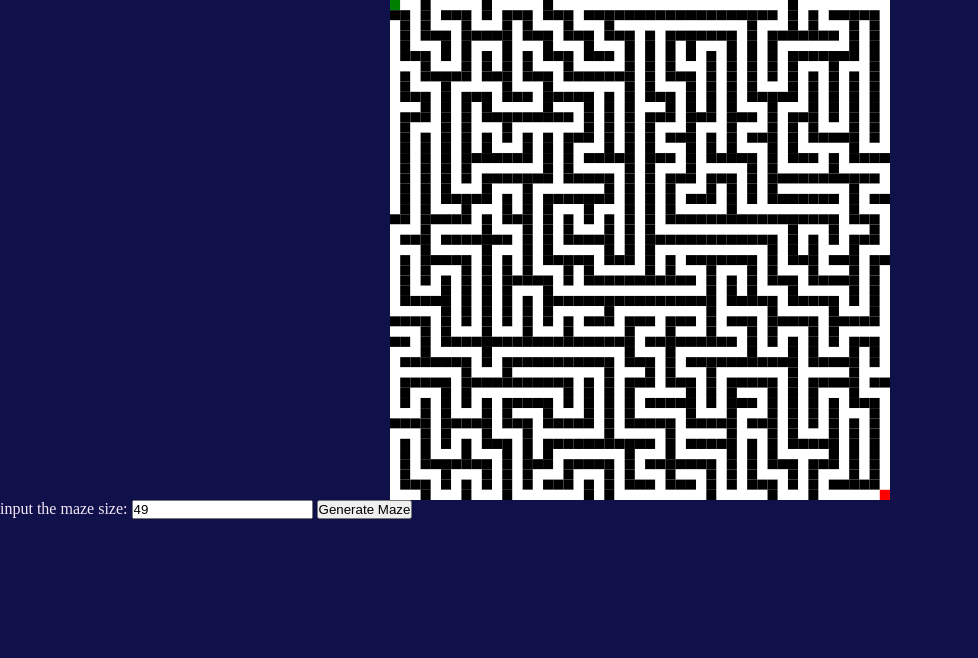
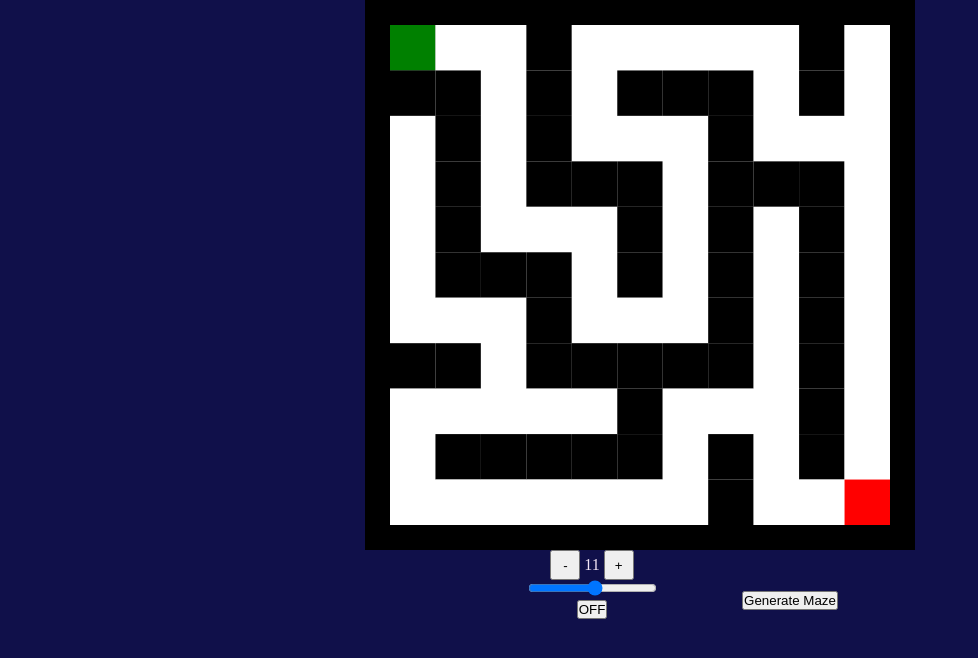
Before and after one commit to RealBenjo/solve-labyrinth, a plain HTML site: page index.html in a window 1280 px wide. Shown: the whole page, without its empty margins (0-978 px from the left). Drawn offline with Linux system fonts and the light colour scheme.

Commit message:
maze animation user can now input: + the maze size + if they want to see the maze generation or not + maze generation speed so they can better see how the maze is generated

```diff
--- a/css/style.css
+++ b/css/style.css
@@ -2,6 +2,7 @@
 :root {
   --primary-bg-color: #10104a;
   --primary-text-color: #f4e7f6;
+  --maze-bg-color: #000000;
 }
 
 * {
@@ -18,10 +19,25 @@ body {
   height: 100vh;
 }
 #maze_container {
-  width: 500px;
-  height: 500px;
+  background-color: var(--maze-bg-color);
+  width: 550px;
+  height: 550px;
+}
+#param_container {
+  height: 100px;
+  width: 300px;
 }
 
+.centered_content {
+  display: flex;
+  align-items: center;
+  justify-content: center;
+}
+.col_dir {
+  display: flex;
+  flex-direction: column;
+  align-items: center;
+}
 .h_centered {
   margin: 0 auto;
 }
@@ -29,3 +45,7 @@ body {
   width: 30px;
   height: 15px;
 }
+.square_button {
+  width: 30px;
+  height: 30px;
+}
--- a/index.html
+++ b/index.html
@@ -9,13 +9,33 @@
 </head>
 <body>
   <div id="main">
-    <div id="maze_container" class="h_centered">
-      <canvas id="maze_canvas" width="500px" height="500px">if you see this text, the canvas did not load correctly</canvas>
+    <div id="maze_stuff">
+      <div id="maze_container" class="h_centered centered_content">
+        <canvas id="maze_canvas" width="500px" height="500px">if you see this text, the canvas did not load correctly</canvas>
+      </div>
+
+      <div id="maze_param_container" class="centered_content">
+        <div id="param_container" class="col_dir">
+          <div id="maze_size_param">
+            <button id="maze_size_minus" class="square_button" onclick="handleSizeChange(-2)">-</button>
+            <p id="size_display" style="display: inline;"></p>
+            <button id="maze_size_plus" class="square_button" onclick="handleSizeChange(2)">+</button>
+          </div>
+
+          <div id="maze_speed_param">
+            <input id="speed_input" type="range" min="10" max="200" step="10" oninput="updateSpeed()">
+          </div>
+
+          <div id="maze_generation_param">
+            <button id="gen_show_input" onclick="toggleShowGen()">OFF</button>
+          </div>
+        </div>
+
+        <button id="gen_maze_button" onclick="makeMaze()">Generate Maze</button>
+      </div>
     </div>
 
-    <label>input the maze size: </label><input type="number" id="maze_size" value="49">
-    <button id="gen_maze_button" onclick="makeMaze()">Generate Maze</button>
-
+    <script src="js/mazeInputs.js"></script>
     <script src="js/maze.js"></script>
   </div>
 </body>
--- a/js/maze.js
+++ b/js/maze.js
@@ -1,13 +1,10 @@
 const maze_canvas_name = "maze_canvas";
-const size_input_name = "maze_size";
 
 const maze_canvas = document.getElementById(maze_canvas_name);
-const size_input = document.getElementById(size_input_name);
 const ctx = maze_canvas.getContext("2d");
 
-const min_size = 10;
 const start = [0, 0];
-var mazeSize = size_input.value;
+var mazeSize = size;
 var end = [mazeSize-1, mazeSize-1];
 
 var cellSize;
@@ -16,11 +13,11 @@ makeMaze(mazeSize); // make the maze at site start up
 
 function makeMaze() {
   // get the size value from user
-  mazeSize = size_input.value;
+  mazeSize = size;
   end = [mazeSize-1, mazeSize-1];
 
   if (mazeSize < min_size) {
-    console.log("sizeX is too small (min is " + min_size + ")");
+    console.log("size is too small (min is " + min_size + ")");
     return;
   }
 
@@ -39,7 +36,7 @@ function makeMaze() {
   drawMaze(maze_matrix, mazeSize, cellSize);
 }
 
-function generateMaze(maze, startX, startY) {
+async function generateMaze(maze, startX, startY) {
   var currentX = startX;
   var currentY = startY;
 
@@ -94,6 +91,11 @@ function generateMaze(maze, startX, startY) {
 
       // set the current x and y coords as a walked path -> false / walkable
       maze[currentX][currentY] = false;
+
+      if (showGeneration) {
+        drawMaze(maze, size, cellSize);
+        await sleep(speed); // in miliseconds
+      }
     }
   }
 }
@@ -189,6 +191,10 @@ function checkBounds(x, y, arrayLength) {
   return false;
 }
 
+function sleep(ms) {
+  return new Promise(resolve => setTimeout(resolve, ms));
+}
+
 
 
 function drawMaze(maze, size, cSize) {
--- /dev/null
+++ b/js/mazeInputs.js
@@ -0,0 +1,39 @@
+const size_display_name = "size_display";
+const gen_speed_name = "speed_input";
+const show_gen_name = "gen_show_input";
+
+const size_display = document.getElementById(size_display_name);
+const gen_speed = document.getElementById(gen_speed_name);
+const show_gen = document.getElementById(show_gen_name);
+
+const min_size = 10;
+
+var showGeneration = false;
+var speed = gen_speed.value;
+var size = 11;
+
+size_display.innerText = size;
+
+function handleSizeChange(change) {
+  if (size + change > min_size) {
+    size += change;
+  }
+  size_display.innerText = size;
+}
+
+function updateSpeed() {
+  speed = gen_speed.value;
+}
+
+function toggleShowGen() {
+  showGeneration = !showGeneration;
+  if (showGeneration) show_gen.innerText = "ON";
+  else show_gen.innerText = "OFF";
+}
+
+window.onload = function() {
+  function test() {
+    console.log("test");
+  }
+  setInterval(test, 1000);
+}
```
